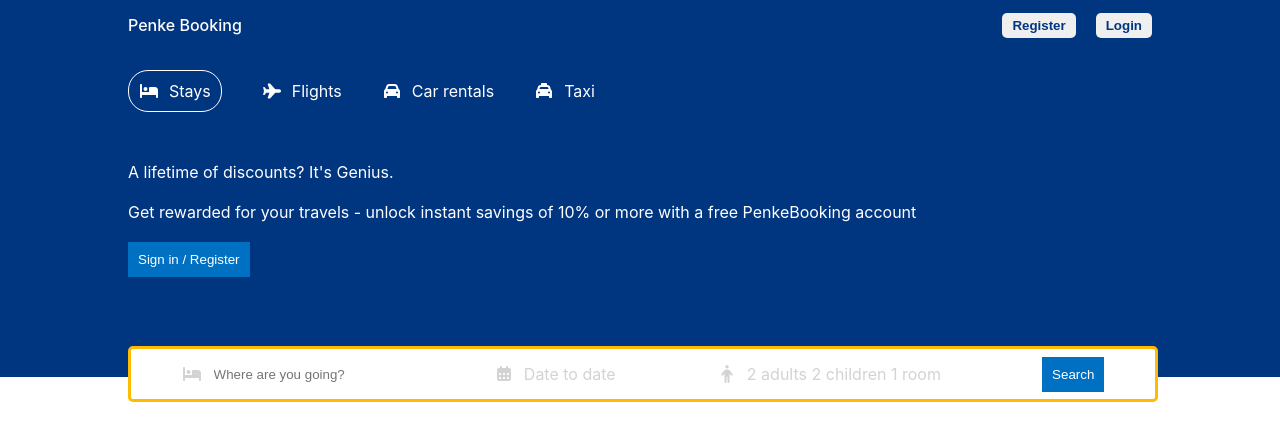
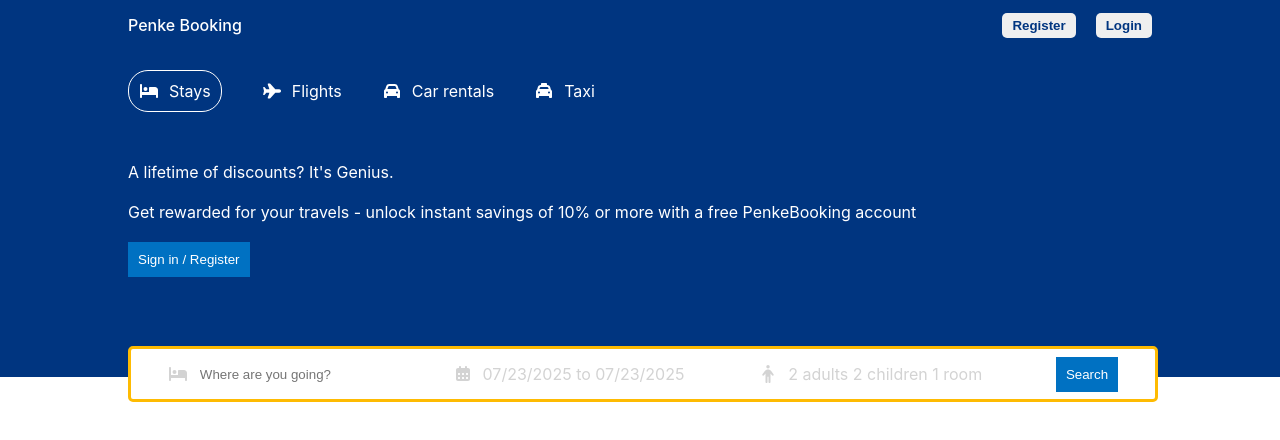
Before and after one commit to GabrielPenke292/booking, a React (Create React App) app: page / in a window 1280 px wide. Shown: the top 440 px of the page. Built offline with nearby package versions, Linux system fonts and the light colour scheme.

Commit message:
installing and using react date range

```diff
--- a/package.json
+++ b/package.json
@@ -12,7 +12,9 @@
     "@testing-library/jest-dom": "^6.6.3",
     "@testing-library/react": "^16.3.0",
     "@testing-library/user-event": "^13.5.0",
+    "date-fns": "^3.6.0",
     "react": "^19.1.0",
+    "react-date-range": "^2.0.1",
     "react-dom": "^19.1.0",
     "react-router-dom": "^7.7.0",
     "react-scripts": "5.0.1",
--- a/src/components/header/Header.jsx
+++ b/src/components/header/Header.jsx
@@ -1,9 +1,22 @@
-import React from 'react'
+import React, { useState } from 'react'
 import { FontAwesomeIcon } from '@fortawesome/react-fontawesome'
 import { faBed, faPlane, faCar, faTaxi, faCalendarDays, faPerson } from '@fortawesome/free-solid-svg-icons'
 import './header.css'
+import { DateRange } from 'react-date-range';
+import 'react-date-range/dist/styles.css';
+import 'react-date-range/dist/theme/default.css';
+import { format } from 'date-fns';
 
 export const Header = () => {
+    const [openDate, setOpenDate] = useState(false);
+    const [date, setDate] = useState([
+        {
+            startDate: new Date(),
+            endDate: new Date(),
+            key: 'selection'
+        }
+    ]);
+
     return (
         <div className="header">
             <div className="headerContainer">
@@ -37,7 +50,14 @@
                     </div>
                     <div className="headerSearchItem">
                         <FontAwesomeIcon icon={faCalendarDays} className='headerIcon' />
-                        <span className="headerSearchText">Date to date</span>
+                        <span onClick={() => setOpenDate(!openDate)} className="headerSearchText">{`${format(date[0].startDate, "MM/dd/yyyy")} to ${format(date[0].endDate, "MM/dd/yyyy")}`}</span>
+                        {openDate && <DateRange
+                            editableDateInputs={true}
+                            onChange={item => setDate([item.selection])}
+                            moveRangeOnFirstSelection={false}
+                            ranges={date}
+                            className='date'
+                        />}
                     </div>
 
                     <div className="headerSearchItem">
--- a/src/components/header/header.css
+++ b/src/components/header/header.css
@@ -28,10 +28,6 @@
     border: 1px solid white;
     padding: 10px;
     border-radius: 20px;
-}
-
-.headerTitle{
-
 }
 
 .headerDesc{
@@ -81,3 +77,8 @@
     color: lightgray;
     cursor: pointer;
 }
+
+.date{
+    position: absolute;
+    top: 50px;
+}
```
Also changed, not shown: 1 other file (tests, documents, lock files or other folders).
